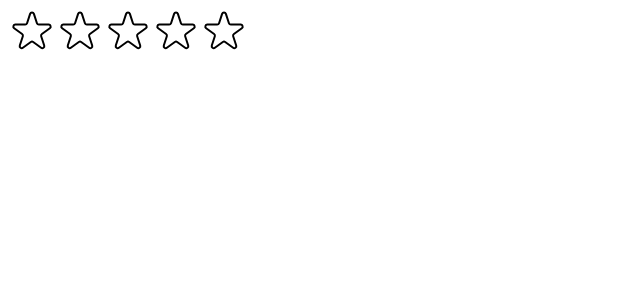
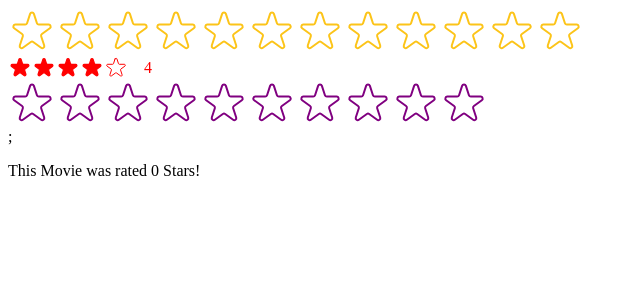
Before and after one commit to Jenseko/usepopcorn, a React (Create React App) app: page / in a window 1280 px wide. Shown: the top 300 px of the page, without its empty margins (0-640 px from the left). Built offline with nearby package versions, Linux system fonts and the light colour scheme.

Commit message:
finish the StarRating component with usefull integration of custom props

```diff
--- a/src/StarRating.js
+++ b/src/StarRating.js
@@ -1,4 +1,5 @@
 import { useState } from "react";
+import PropTypes from "prop-types";
 
 const containerStyle = {
   display: "flex",
@@ -10,21 +11,43 @@
   display: "flex",
 };
 
-const textStyle = {
-  lineHeight: "1",
-  margin: "0",
+// Using propTypes --> Best Practise is Typescript!
+StarRating.propTypes = {
+  maxRating: PropTypes.number,
+  defaultRating: PropTypes.number,
+  color: PropTypes.string,
+  size: PropTypes.number,
+  messages: PropTypes.array,
+  className: PropTypes.string,
+  onSetRating: PropTypes.func,
 };
 
-export default function StarRating({ maxRating = 5 }) {
-  const [rating, setRating] = useState(0);
+export default function StarRating({
+  maxRating = 5,
+  color = "#fcc419",
+  size = 48,
+  className = "",
+  messages = [],
+  defaultRating = 0,
+  onSetRating,
+}) {
+  const [rating, setRating] = useState(defaultRating);
   const [tempRating, setTempRating] = useState(0);
 
   function handleRating(rating) {
     setRating(rating);
+    onSetRating(rating);
   }
 
+  const textStyle = {
+    lineHeight: "1",
+    margin: "0",
+    color,
+    fontSize: `${size / 1.5}px`,
+  };
+
   return (
-    <div style={containerStyle}>
+    <div style={containerStyle} className={className}>
       <div style={starContainerStyle}>
         {Array.from({ length: maxRating }, (_, i) => (
           <Star
@@ -33,22 +56,28 @@
             onRate={() => handleRating(i + 1)}
             onHoverIn={() => setTempRating(i + 1)}
             onHoverOut={() => setTempRating(0)}
+            color={color}
+            size={size}
           />
         ))}
       </div>
-      <p style={textStyle}>{tempRating || rating || ""} </p>
+      <p style={textStyle}>
+        {messages.length === maxRating
+          ? messages[tempRating ? tempRating - 1 : rating - 1]
+          : tempRating || rating || ""}
+      </p>
     </div>
   );
 }
 
-const starStyle = {
-  width: "48px",
-  height: "48px",
-  display: "block",
-  cursor: "pointer",
-};
+function Star({ onRate, full, onHoverIn, onHoverOut, color, size }) {
+  const starStyle = {
+    width: `${size}px`,
+    height: `${size}px`,
+    display: "block",
+    cursor: "pointer",
+  };
 
-function Star({ onRate, full, onHoverIn, onHoverOut }) {
   return (
     <span
       role="button"
@@ -61,8 +90,8 @@
         <svg
           xmlns="http://www.w3.org/2000/svg"
           viewBox="0 0 20 20"
-          fill="#000"
-          stroke="#000"
+          fill={color}
+          stroke={color}
         >
           <path d="M9.049 2.927c.3-.921 1.603-.921 1.902 0l1.07 3.292a1 1 0 00.95.69h3.462c.969 0 1.371 1.24.588 1.81l-2.8 2.034a1 1 0 00-.364 1.118l1.07 3.292c.3.921-.755 1.688-1.54 1.118l-2.8-2.034a1 1 0 00-1.175 0l-2.8 2.034c-.784.57-1.838-.197-1.539-1.118l1.07-3.292a1 1 0 00-.364-1.118L2.98 8.72c-.783-.57-.38-1.81.588-1.81h3.461a1 1 0 00.951-.69l1.07-3.292z" />
         </svg>
@@ -71,7 +100,7 @@
           xmlns="http://www.w3.org/2000/svg"
           fill="none"
           viewBox="0 0 24 24"
-          stroke="#000"
+          stroke={color}
         >
           <path
             strokeLinecap="round"
--- a/src/index.js
+++ b/src/index.js
@@ -2,13 +2,30 @@
 import ReactDOM from "react-dom/client";
 //import "./index.css";
 //import App from "./App";
+import { useState } from "react";
 
 import StarRating from "./StarRating";
+
+function Test() {
+  const [movieRating, setMovieRating] = useState(0);
+
+  return (
+    <div>
+      <StarRating color="purple" maxRating={10} onSetRating={setMovieRating} />;
+      <p>This Movie was rated {movieRating} Stars!</p>
+    </div>
+  );
+}
 
 const root = ReactDOM.createRoot(document.getElementById("root"));
 root.render(
   <React.StrictMode>
     {/* <App /> */}
-    <StarRating maxRating={5} />
+    <StarRating
+      maxRating={12}
+      messages={["Terrible", "Bad", "Okay", "Good", "Amazing"]}
+    />
+    <StarRating size={24} color="red" className="test" defaultRating={4} />
+    <Test />
   </React.StrictMode>
 );
```
